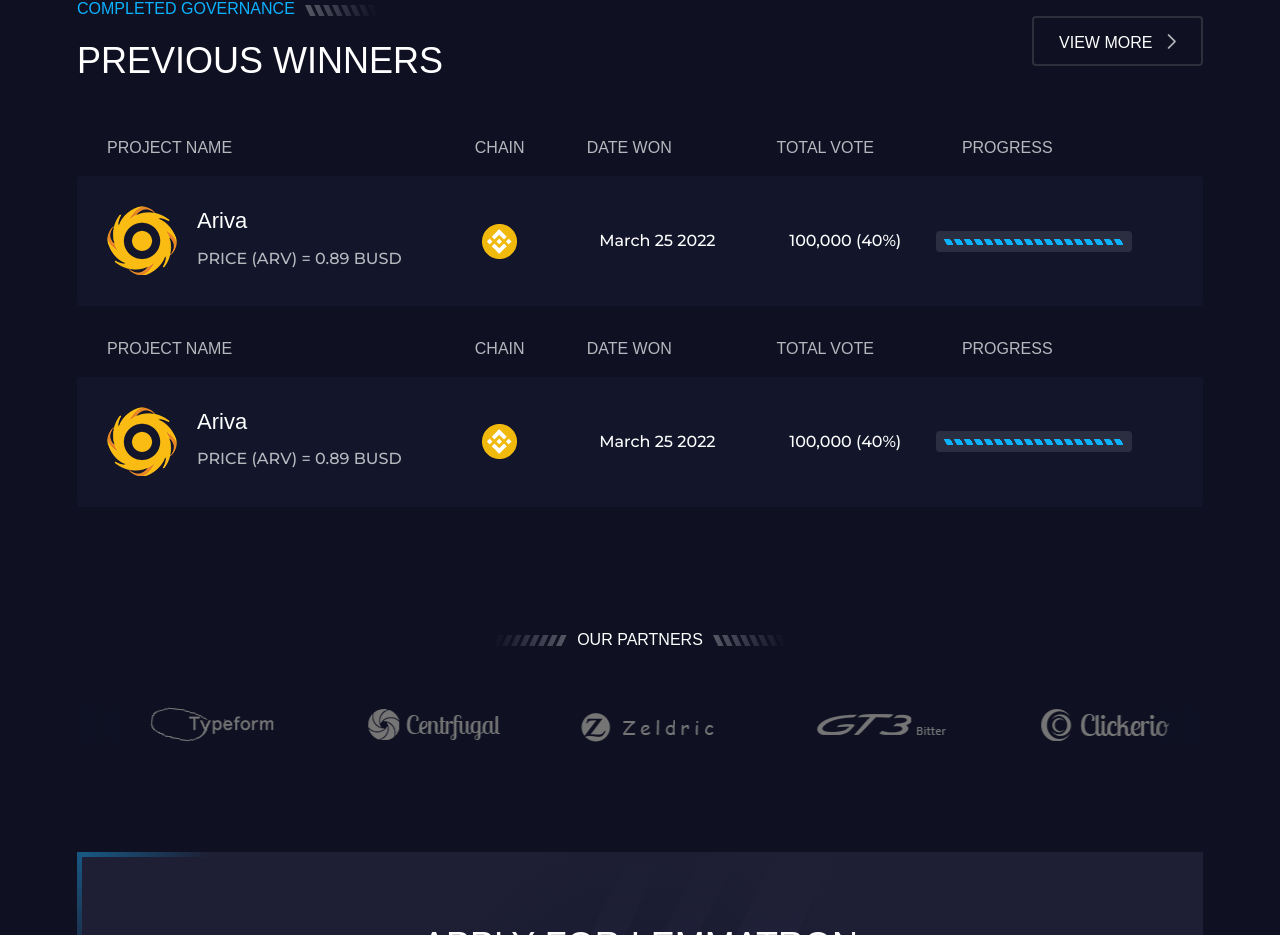
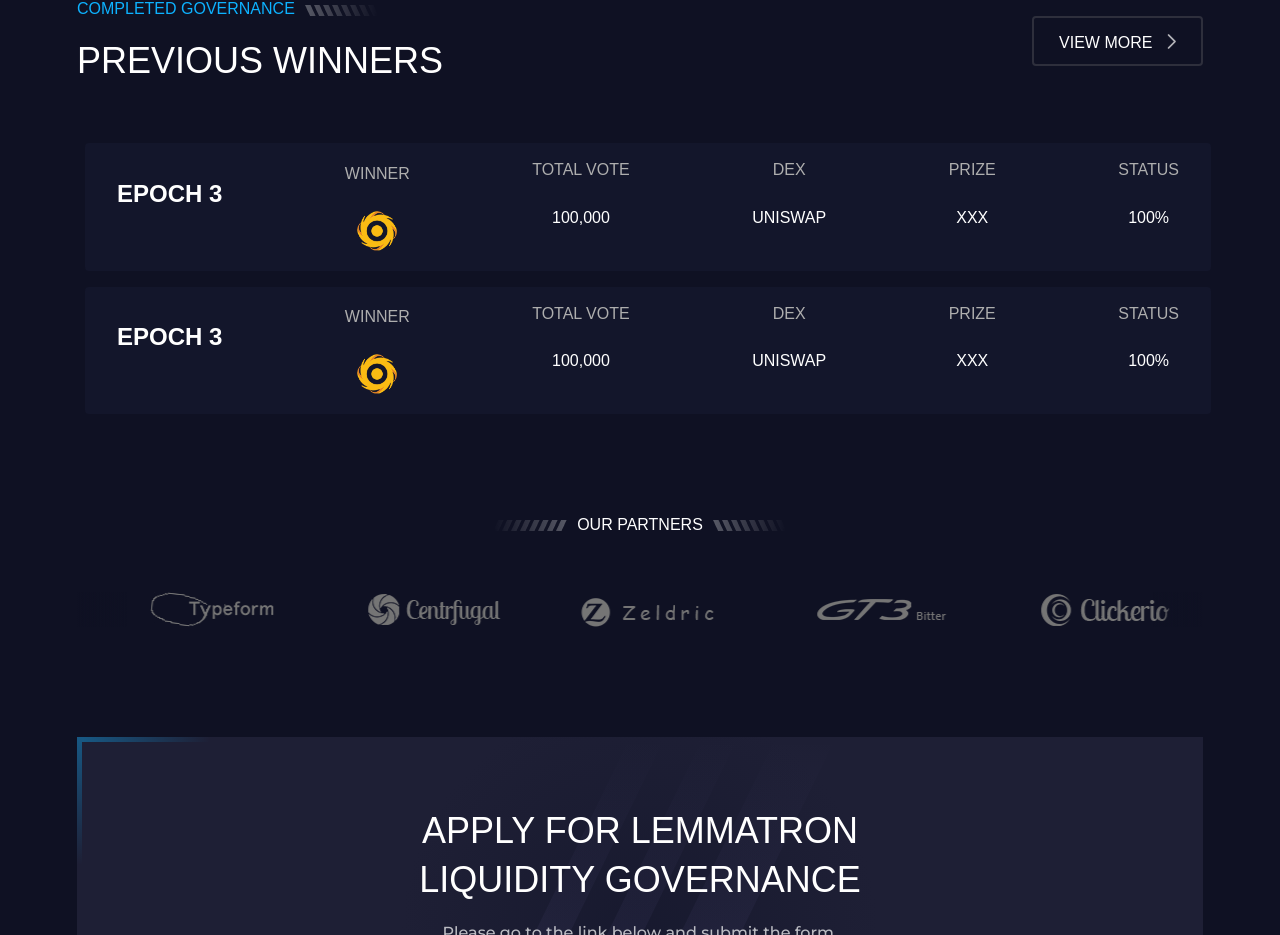
Before and after one commit to codeChef8888/xyz, a Next.js app: page / in a window 1280 px wide. Shown: the part 2419-3354 px from the top of the page. Built offline with nearby package versions, Linux system fonts and the light colour scheme.

Commit message:
past winners updated

```diff
--- a/components/home/items/CompletedIGOItem.tsx
+++ b/components/home/items/CompletedIGOItem.tsx
@@ -5,7 +5,7 @@ import Link from "next/link";
 const CompletedIGOItem: NextPage = () => {
   return (
     <div className="col-md-12">
-      <div className="previous-mainmenu mb-15">
+      {/* <div className="previous-mainmenu mb-15">
         <ul className="menu-list">
           <li className="list1">Project name</li>
           <li className="list2">Chain</li>
@@ -60,7 +60,53 @@ const CompletedIGOItem: NextPage = () => {
             <span className="hover-shape-bg hover_shape3"></span>
           </div>
         </a>
-      </Link>
+      </Link> */}
+
+      <div className="winner-container">
+        {/* Title */}
+        <div>
+          <h1>EPOCH 3</h1>
+        </div>
+        {/* labels */}
+        <div>
+          {/* Winner */}
+          <div className="winner">
+            <h2>Winner</h2>
+            <img
+                  src="assets/images/project/privius-imagee.png"
+                  alt="Previous-Image"
+            />
+          </div>
+        </div>
+        <div>
+          {/* Total */}
+          <div className="winner">
+            <h2>Total Vote</h2>
+            <h3>100,000</h3>
+          </div>
+        </div>
+        <div>
+          {/* DEX */}
+          <div className="winner">
+            <h2>DEX</h2>
+            <h3>Uniswap</h3>
+          </div>
+        </div>
+        <div>
+          {/* PRIZE */}
+          <div className="winner">
+            <h2>Prize</h2>
+            <h3>XXX</h3>
+          </div>
+        </div>
+        <div>
+          {/* STATUS */}
+          <div className="winner">
+            <h2>Status</h2>
+            <h3>100%</h3>
+          </div>
+        </div>
+      </div>
     </div>
   );
 };
--- a/public/assets/css/responsive.css
+++ b/public/assets/css/responsive.css
@@ -1181,6 +1181,18 @@
         margin-top: 40px;
     }
 
+    /* past-winners */
+    .winner-container {
+        display: flex;
+        flex-direction: column;
+        align-items: center;
+        justify-content: center;
+        width: 100%;
+        padding: 0;
+        margin: 0;
+        row-gap: 1rem;
+    }
+
     /*New CSS*/
     .blog-detail-conent .blog-area .Tokenomics-item .project-service {
         display: block !important;
--- a/styles/globals.css
+++ b/styles/globals.css
@@ -144,6 +144,44 @@ a {
 }
 
 
+/* winnerContainer */
+.winner-container {
+  width: 100%;
+  display: flex;
+  justify-content: space-between;
+  align-items: center;
+  border-radius: 4px;
+  padding: 1rem 2rem;
+  background-color: #1d203b52;
+  margin: 0.5rem;
+}
+
+.winner-container h1{
+  color: #fff;
+  font-size: 1.5rem;
+  font-weight: 600;
+}
+.winner-container h2{
+  color: #aeaeae;
+  font-size: 1rem;
+  font-weight: 500;
+}
+.winner-container h3{
+  color: #fff;
+  font-size: 1rem;
+  font-weight: 300;
+}
+.winner-container .winner {
+  display: flex;
+  flex-direction: column;
+  align-items: center;
+}
+.winner-container .winner img {
+  width: 2.5rem;
+  height: 2.5rem;
+  object-fit: cover;
+}
+
 /* Custom Scroll */
 ::-webkit-scrollbar {
   width: 0.2em;
```
